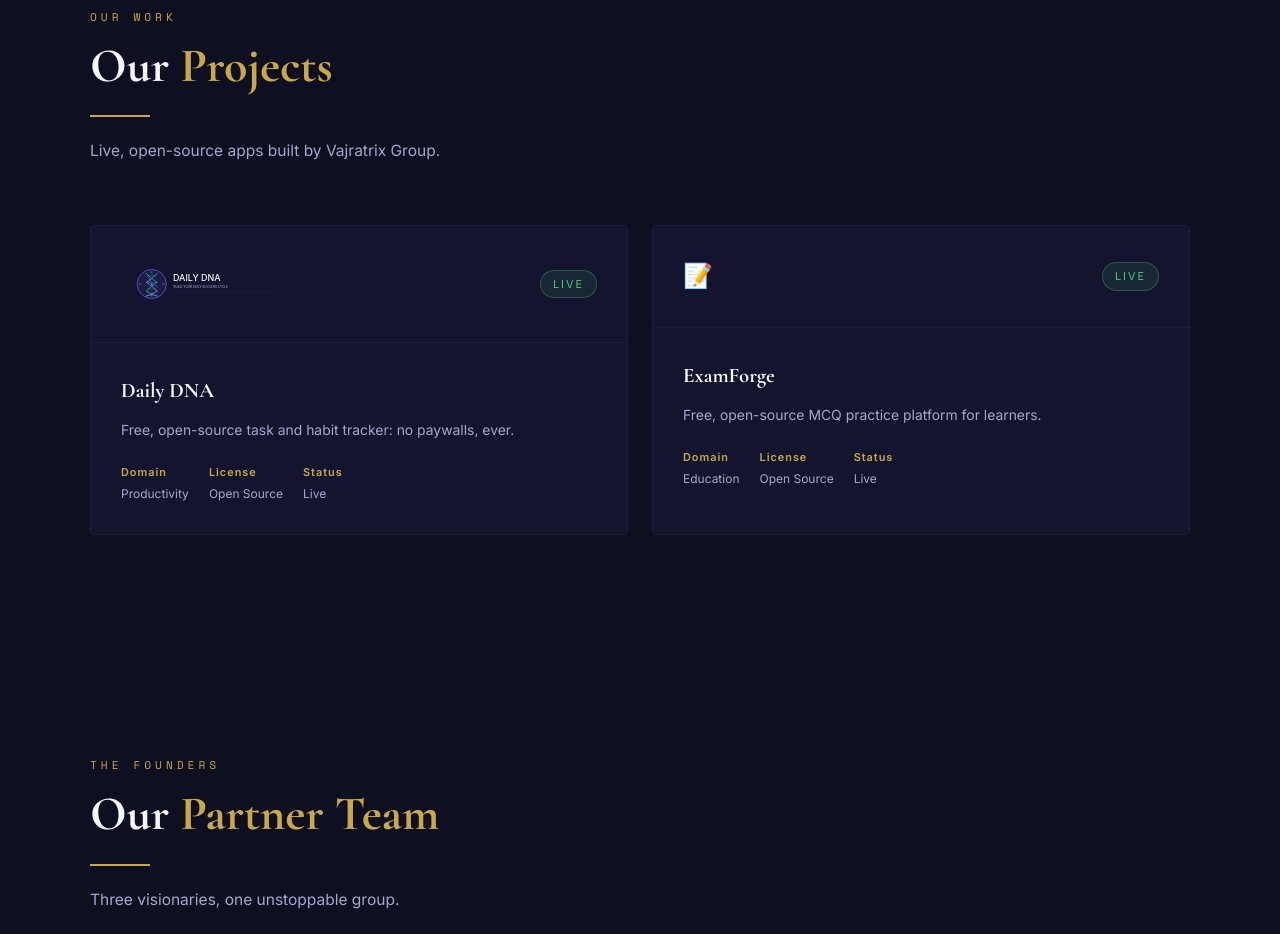
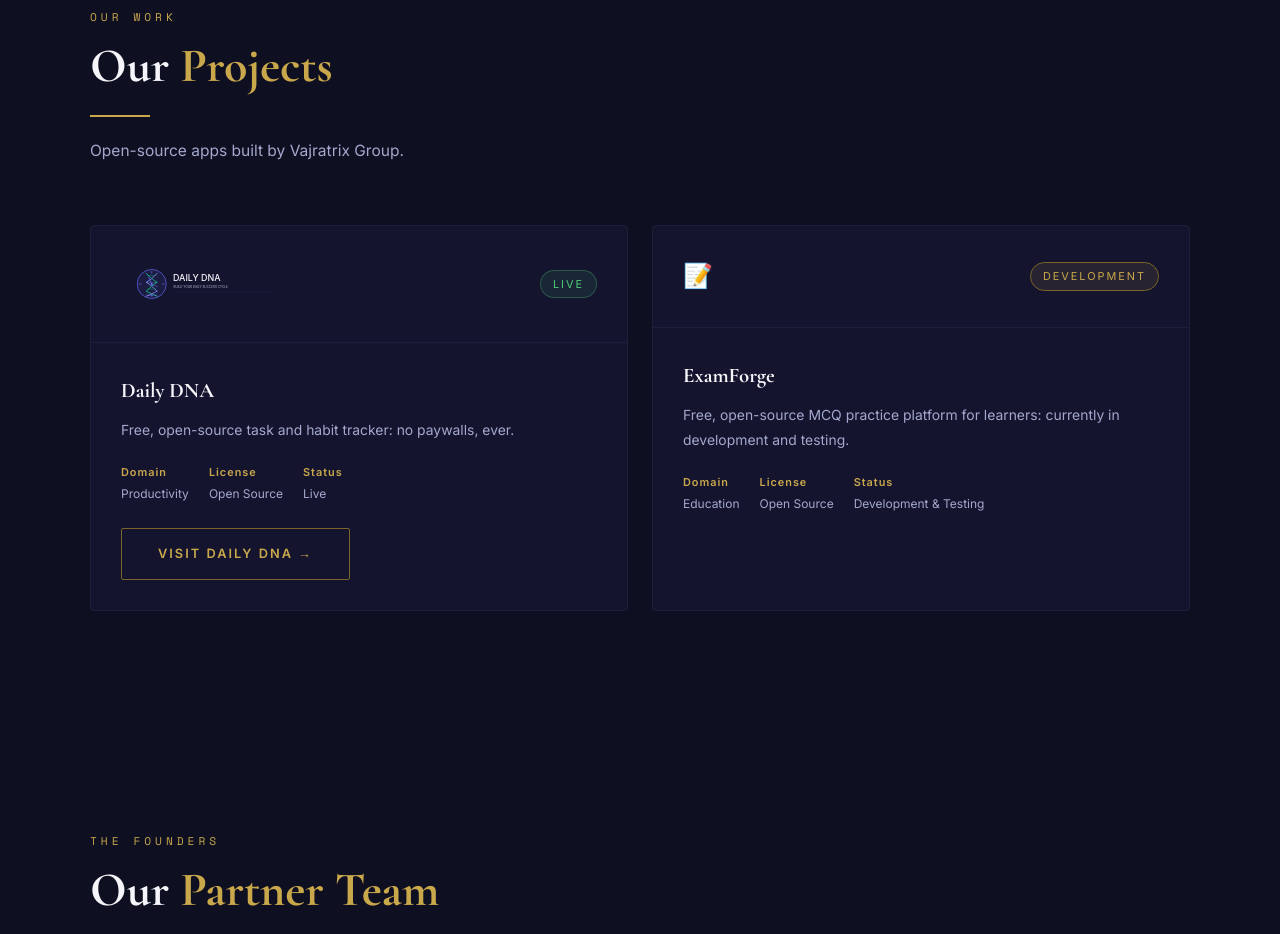
Before and after one commit to vajratrix/vajratrix.github.io, a React (Vite) app: page / in a window 1280 px wide. Shown: the part 2900-3834 px from the top of the page. Built offline with nearby package versions, Linux system fonts and the light colour scheme.

Commit message:
Update project descriptions and statuses

```diff
--- a/src/components/Projects.tsx
+++ b/src/components/Projects.tsx
@@ -5,7 +5,7 @@
     <div className="section-label">Our Work</div>
     <h2 className="section-title">Our <span>Projects</span></h2>
     <div className="gold-line"></div>
-    <p className="section-desc">Live, open-source apps built by Vajratrix Group.</p>
+    <p className="section-desc">Open-source apps built by Vajratrix Group.</p>
   </div>
 
   <div className="projects-grid" style={{marginBottom: '20px'}}>
@@ -15,27 +15,30 @@
         <span className="project-status status-active">Live</span>
       </div>
       <div className="project-body">
-        <div className="project-title">Daily DNA</div>
+        <div className="project-title">
+          <a href="https://getdailydna.vercel.app" target="_blank" rel="noopener noreferrer" style={{ color: 'inherit', textDecoration: 'none' }}>Daily DNA</a>
+        </div>
         <p className="project-desc">Free, open-source task and habit tracker: no paywalls, ever.</p>
         <div className="project-meta">
           <div className="meta-item"><strong>Domain</strong> Productivity</div>
           <div className="meta-item"><strong>License</strong> Open Source</div>
           <div className="meta-item"><strong>Status</strong> Live</div>
         </div>
+        <a href="https://getdailydna.vercel.app" target="_blank" rel="noopener noreferrer" className="btn-outline" style={{ marginTop: '24px', display: 'inline-block' }}>Visit Daily DNA →</a>
       </div>
     </div>
     <div className="project-card">
       <div className="project-top">
         <div style={{fontSize: '1.5rem'}}>📝</div>
-        <span className="project-status status-active">Live</span>
+        <span className="project-status status-upcoming">Development</span>
       </div>
       <div className="project-body">
         <div className="project-title">ExamForge</div>
-        <p className="project-desc">Free, open-source MCQ practice platform for learners.</p>
+        <p className="project-desc">Free, open-source MCQ practice platform for learners: currently in development and testing.</p>
         <div className="project-meta">
           <div className="meta-item"><strong>Domain</strong> Education</div>
           <div className="meta-item"><strong>License</strong> Open Source</div>
-          <div className="meta-item"><strong>Status</strong> Live</div>
+          <div className="meta-item"><strong>Status</strong> Development &amp; Testing</div>
         </div>
       </div>
     </div>
```
